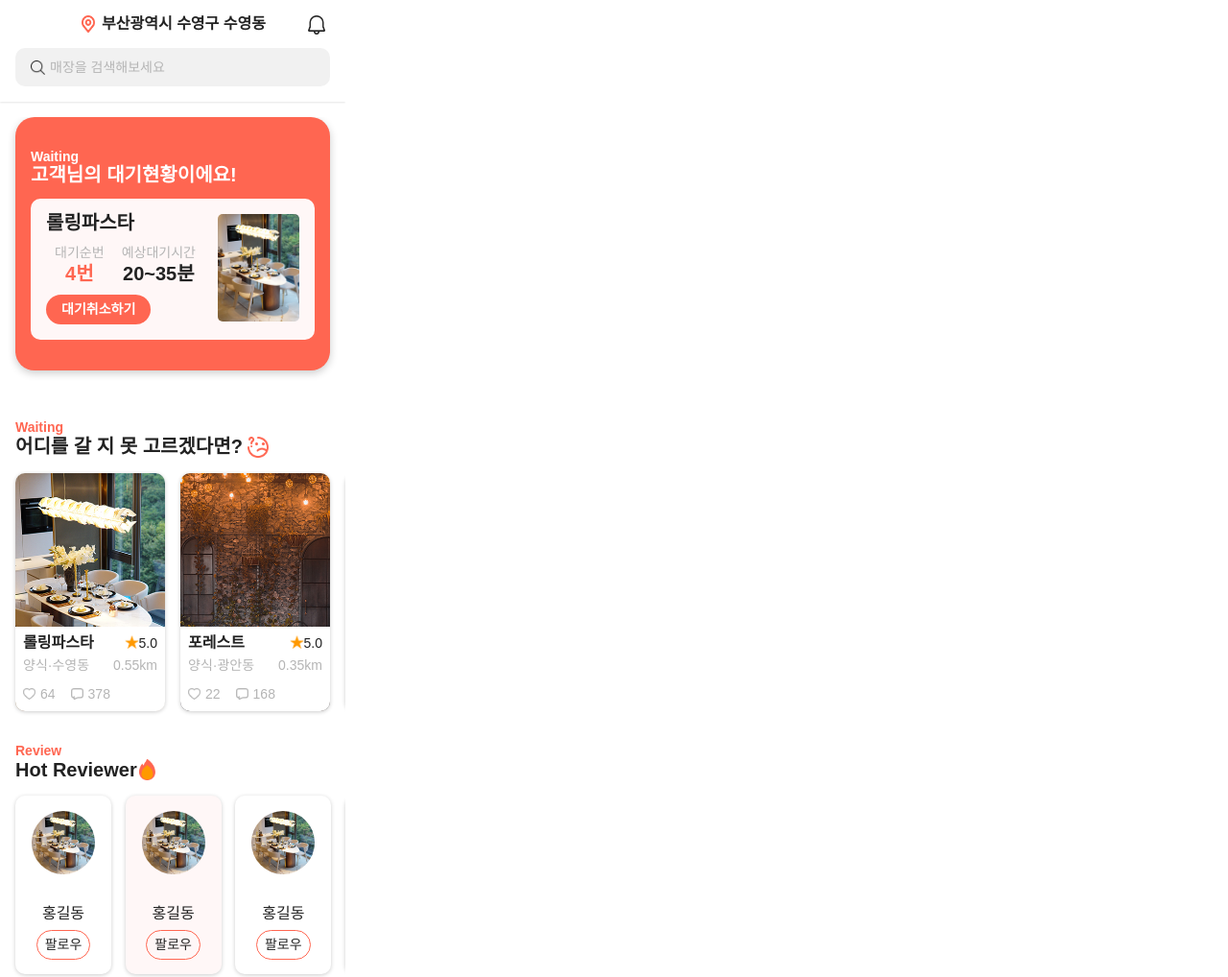
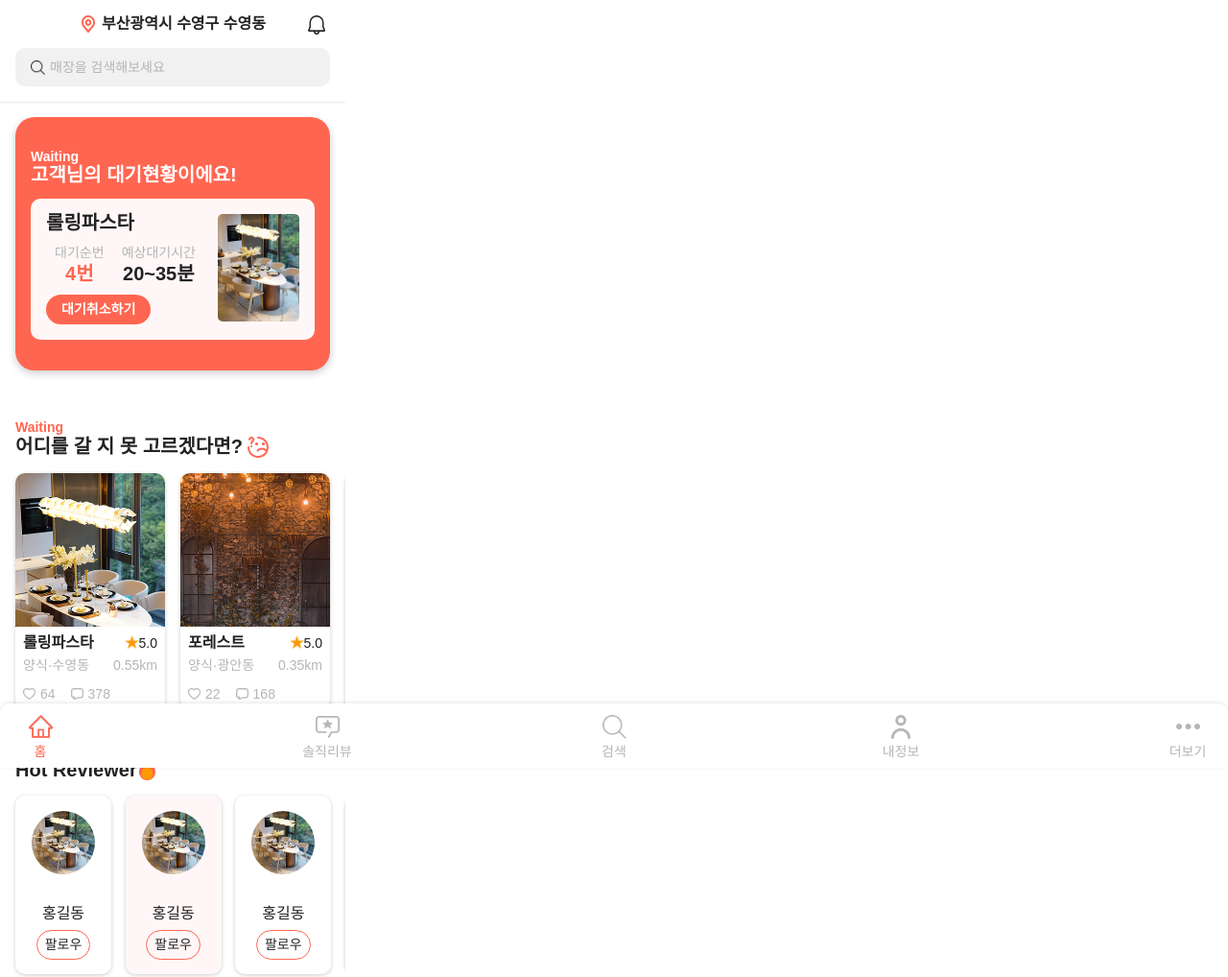
Before and after one commit to benji762/tabling, a plain HTML site: page index.html in a window 1280 px wide. Shown: the whole page at 96% size. Drawn offline with nearby package versions, Linux system fonts and the light colour scheme; a web font is replaced by a local one.

Commit message:
220928_3

```diff
--- a/css/icon.css
+++ b/css/icon.css
@@ -13,6 +13,12 @@
 .search_icon{
     display: inline-block;
     background: url(../images/search_btn.png) no-repeat center;
+    background-size: contain;
+    font-size: 0;
+}
+.search_icon_gray{
+    display: inline-block;
+    background: url(../images/search_icon_gray.png) no-repeat center;
     background-size: contain;
     font-size: 0;
 }
@@ -46,3 +52,27 @@
     background-size: contain;
     font-size: 0;
 }
+.home_icon_orenge{
+    display: inline-block;
+    background: url(../images/home_icon_orenge.png) no-repeat center;
+    background-size: contain;
+    font-size: 0;
+}
+.review_icon_gray{
+    display: inline-block;
+    background: url(../images/review_icon.png) no-repeat center;
+    background-size: contain;
+    font-size: 0;
+}
+.mypage_icon_gray{
+    display: inline-block;
+    background: url(../images/mypage_icon_gray.png) no-repeat center;
+    background-size: contain;
+    font-size: 0;
+}
+.more_icon_gray{
+    display: inline-block;
+    background: url(../images/more_icon_gray.png) no-repeat center;
+    background-size: contain;
+    font-size: 0;
+}
--- a/css/style.css
+++ b/css/style.css
@@ -1,4 +1,5 @@
 #wrap{
+    width: 100%;
     max-width: 360px;
     min-width: 320px;
     overflow: hidden;
@@ -241,7 +242,9 @@ section{
 }
 
 /* section3 */
-
+#section3{
+    margin-bottom: 100px;
+}
 #section3 .fire_icon{
     width: 22px;
     height: 22px;
@@ -276,3 +279,29 @@ section{
     border-radius: 25px;
     border: 1px solid #FF6651;
 }
+
+/* nav */
+#nav{
+    width: 100%;
+    position: fixed;
+    bottom: 0;
+    left: 0;
+    background-color: #fff;
+    z-index: 1;
+    border-radius: 10px 10px 0 0;
+    box-shadow: 0 -1px 4px 0 rgba(0,0,0,0.1);
+}
+#nav .gnb{
+    justify-content: space-between;
+}
+#nav .gnb > li > a{
+    justify-content: center;
+    align-items: center;
+    width: 52px;
+    padding: 12px 0 8px 0;
+}
+#nav .gnb > li > a > span:nth-child(1){
+    margin-bottom: 4px;
+    width: 25px;
+    height: 25px;
+}
--- a/index.html
+++ b/index.html
@@ -213,8 +213,42 @@
         </div><!--s2_slider-->
       </section><!--#section3-->
     </div><!--inner-->
-
-    <footer id="footer"></footer>
+    <nav id="nav">
+      <div class="inner">
+        <ul class="gnb flex">
+          <li class="home ">
+            <a href="./index.html" class="flex_co">
+              <span class="home_icon_orenge"></span>
+              <span class="txt_small txt_orenge">홈</span>
+            </a>
+          </li>
+          <li class="review">
+            <a href="./review/review.html" class="flex_co">
+              <span class="review_icon_gray"></span>
+              <span class="txt_small txt_gray">솔직리뷰</span>
+            </a>
+          </li>
+          <li class="search">
+            <a href="./search/search.html" class="flex_co">
+              <span class="search_icon_gray"></span>
+              <span class="txt_small txt_gray">검색</span>
+            </a>
+          </li>
+          <li class="mypage">
+            <a href="./mypage/mypage.html" class="flex_co">
+              <span class="mypage_icon_gray"></span>
+              <span class="txt_small txt_gray">내정보</span>
+            </a>
+          </li>
+          <li class="more">
+            <a href="#" class="flex_co">
+              <span class="more_icon_gray"></span>
+              <span class="txt_small txt_gray">더보기</span>
+            </a>
+          </li>
+        </ul>
+      </div>
+    </nav>
   </div>
 </div>
 
```
Also changed, not shown: images/home_icon.png (added), images/home_icon_orenge.png (added), images/more_icon_gray.png (added), images/more_icon_orenge_png.png (added), images/mypage_icon_gray.png (added), images/mypage_icon_orenge.png (added), images/review_icon.png (added), images/review_icon_orenge.png (added), images/search_icon_gray.png (added).
